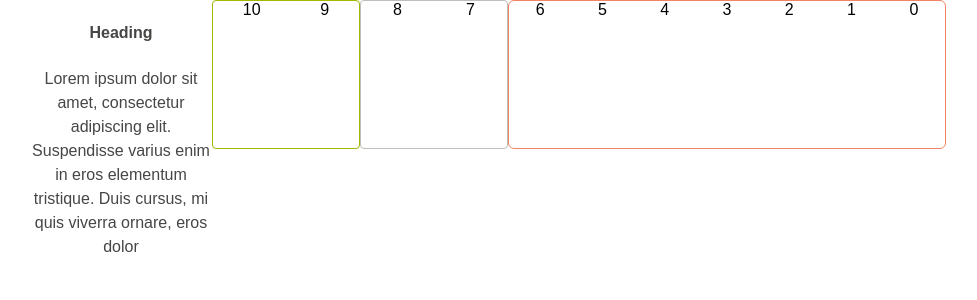
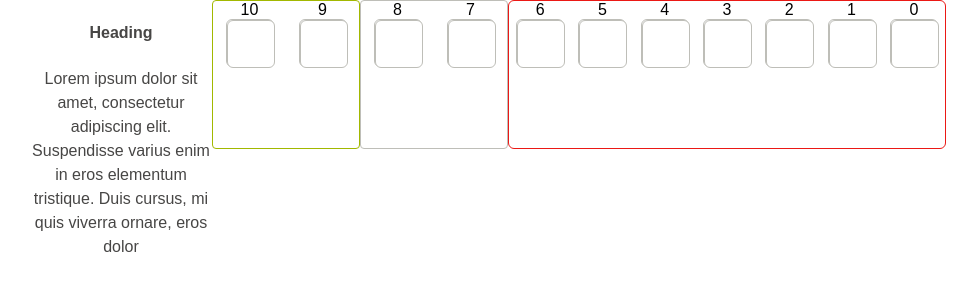
Before and after one commit to nickkpoon/NPS_UI, a React (Create React App) app: page / in a window 1280 px wide. Shown: the top 300 px of the page, without its empty margins (70-1047 px from the left). Built offline with nearby package versions, Linux system fonts and the light colour scheme.

Commit message:
initial styles applied

```diff
--- a/src/Components/Child.js
+++ b/src/Components/Child.js
@@ -1,6 +1,6 @@
 import React from "react";
 
 const Child = ({ value, handleClick }) =>
-<input type="number" pattern="/^[0-9\b]+$/;" onChange={handleClick}></input>;
+<input class="input-field" type="number" pattern="/^[0-9\b]+$/;" onChange={handleClick}></input>;
 
 export default Child;
--- a/src/Components/Parent.js
+++ b/src/Components/Parent.js
@@ -129,7 +129,8 @@ const Parent = ({ handleClick }) => (
               </div>
               <div class="group-total">
                 <div class="_3">3</div>
-                <div class="input-field">    <Child
+                <div class="input-field">
+                <Child
       name="3"
       handleClick={(e) => handleClick(3, e.target.valueAsNumber)}
     /></div>
--- a/src/calculator.js
+++ b/src/calculator.js
@@ -91,107 +91,28 @@ function Calculator() {
   return (
 
 
-    // <ul>
+    <div>
 
-    //   <Parent handleClick={handleClick} />
-    //   {click && <p>{click} is clicked.</p>}
+      <Parent handleClick={handleClick} />
+      {/* {click && <p>{click} is clicked.</p>}
 
 
-    //   {list.map((item) => (
-    //     <li key={item}>
-    //      <span>
-    //         {item.count}
-    //       </span>
-    //     </li>
-    //   ))}
+      {list.map((item) => (
+        <li key={item}>
+         <span>
+            {item.count}
+          </span>
+        </li>
+      ))}
 
-    //   <span>{promotor}</span>
-    //   <span>{detractor}</span>
-    //   <span>{neutral}</span>
+      <span>{promotor}</span>
+      <span>{detractor}</span>
+      <span>{neutral}</span> */}
 
 
-    // </ul>
+    </div>
 
-    <div class="nps-container">
-    <div class="calc">
-      <div class="row-1">
-        <div class="column _1">
-          <div class="nps_text">
-            <h4>Heading</h4>
-            <p>Lorem ipsum dolor sit amet, consectetur adipiscing elit. Suspendisse varius enim in eros elementum tristique. Duis cursus, mi quis viverra ornare, eros dolor</p>
-          </div>
-        </div>
-        <div class="column _2">
-          <div class="nps_promotor">
-            <div class="smiley-face"></div>
-            <div class="both-group-total">
-              <div class="group-total">
-                <div class="_10">10</div>
-                <div class="input-field"></div>
-              </div>
-              <div class="group-total">
-                <div class="_9">9</div>
-                <div class="input-field"></div>
-              </div>
-            </div>
-            <div class="line"></div>
-          </div>
-        </div>
-        <div class="column _3">
-          <div class="nps_neutral">
-            <div class="smiley-face"></div>
-            <div class="both-group-total">
-              <div class="group-total">
-                <div class="_8">8</div>
-                <div class="input-field"></div>
-              </div>
-              <div class="group-total">
-                <div class="_7">7</div>
-                <div class="input-field"></div>
-              </div>
-            </div>
-            <div class="line"></div>
-          </div>
-        </div>
-        <div class="column _4">
-          <div class="nps_detractor">
-            <div class="smiley-face"></div>
-            <div class="both-group-total">
-              <div class="group-total">
-                <div class="_6">6</div>
-                <div class="input-field"></div>
-              </div>
-              <div class="group-total">
-                <div class="_5">5</div>
-                <div class="input-field"></div>
-              </div>
-              <div class="group-total">
-                <div class="_4">4</div>
-                <div class="input-field"></div>
-              </div>
-              <div class="group-total">
-                <div class="_3">3</div>
-                <div class="input-field"></div>
-              </div>
-              <div class="group-total">
-                <div class="_2">2</div>
-                <div class="input-field"></div>
-              </div>
-              <div class="group-total">
-                <div class="_1">1</div>
-                <div class="input-field"></div>
-              </div>
-              <div class="group-total">
-                <div class="_0">0</div>
-                <div class="input-field"></div>
-              </div>
-            </div>
-            <div class="line"></div>
-          </div>
-        </div>
-      </div>
-    </div>
-  </div>
+
   );
 }
 
--- a/src/styles/styles.css
+++ b/src/styles/styles.css
@@ -47,7 +47,7 @@ border-radius: 4px;
 width: 438px;
 height: 149px;
 
-border: 1px solid #EF8566;
+border: 1.5px solid #EB1815;
 box-sizing: border-box;
 border-radius: 6px;
 }
@@ -62,3 +62,12 @@ border-radius: 6px;
     -ms-flex-pack: distribute;
     justify-content: space-around;
 }
+
+.input-field {
+    width: 48px;
+height: 48px;
+    background: #FFFFFF;
+border: 1px solid #BEBEB8;
+box-sizing: border-box;
+border-radius: 6px;
+}
```
